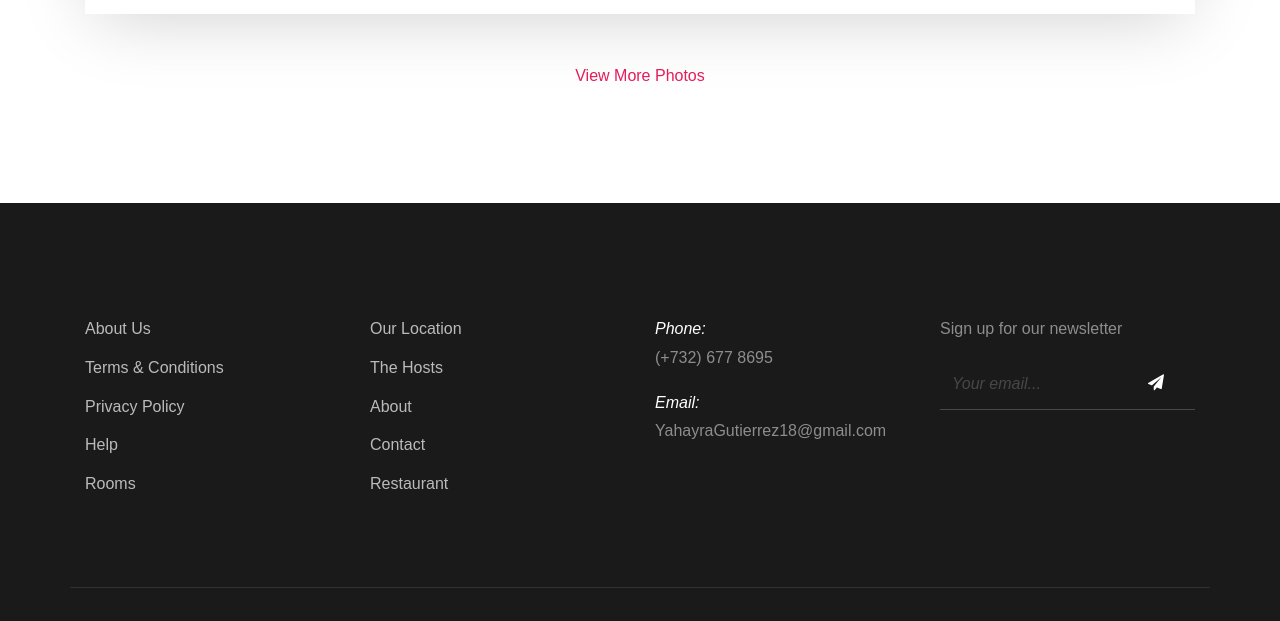
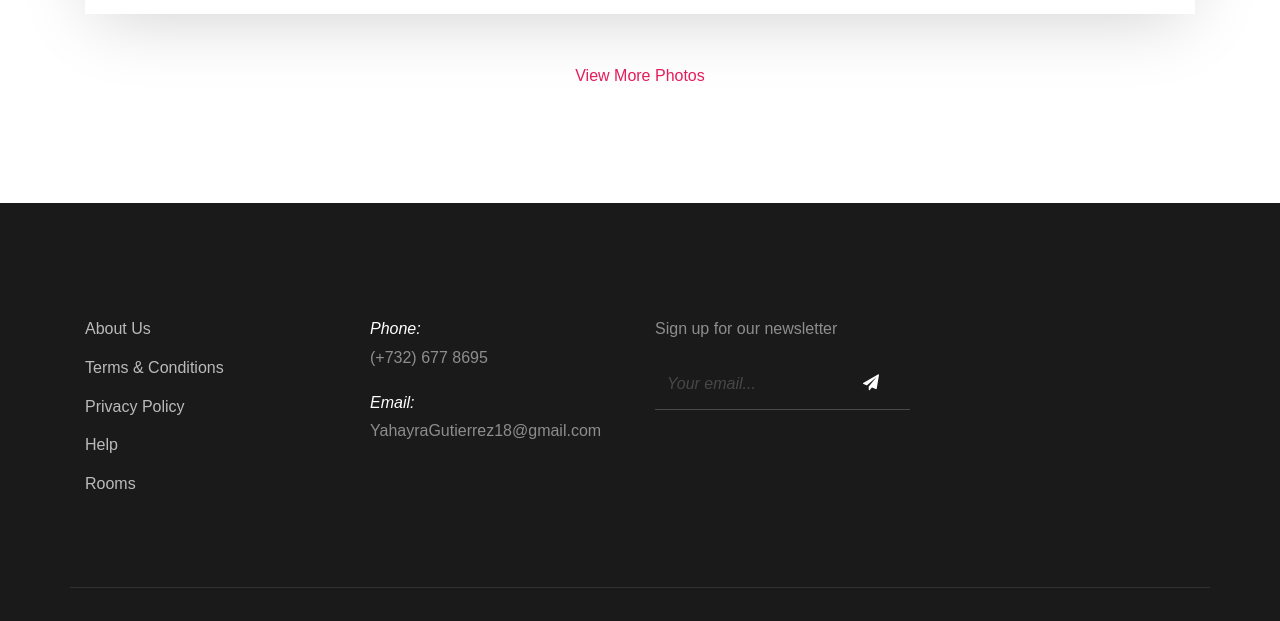
Before and after one commit to Yahayra17/travelsite, a plain HTML site: page index.html in a window 1280 px wide. Shown: the part 2617-3238 px from the top of the page. Drawn offline with Linux system fonts and the light colour scheme; files whose address does not match are found by name; a web font is replaced by a local one.

Commit message:
Update index.html

```diff
--- a/index.html
+++ b/index.html
@@ -208,15 +208,6 @@
              <li><a href="#">Rooms</a></li>
             </ul>
           </div>
-          <div class="col-md-3 mb-5">
-            <ul class="list-unstyled link">
-              <li><a href="#">Our Location</a></li>
-              <li><a href="#">The Hosts</a></li>
-              <li><a href="#">About</a></li>
-              <li><a href="#">Contact</a></li>
-              <li><a href="#">Restaurant</a></li>
-            </ul>
-          </div>
           <div class="col-md-3 mb-5 pr-md-5 contact-info">
             <p><span class="d-block">Phone:</span> <span> (+732) 677 8695</span></p>
             <p><span class="d-block">Email:</span> <span> YahayraGutierrez18@gmail.com</span></p>
```
